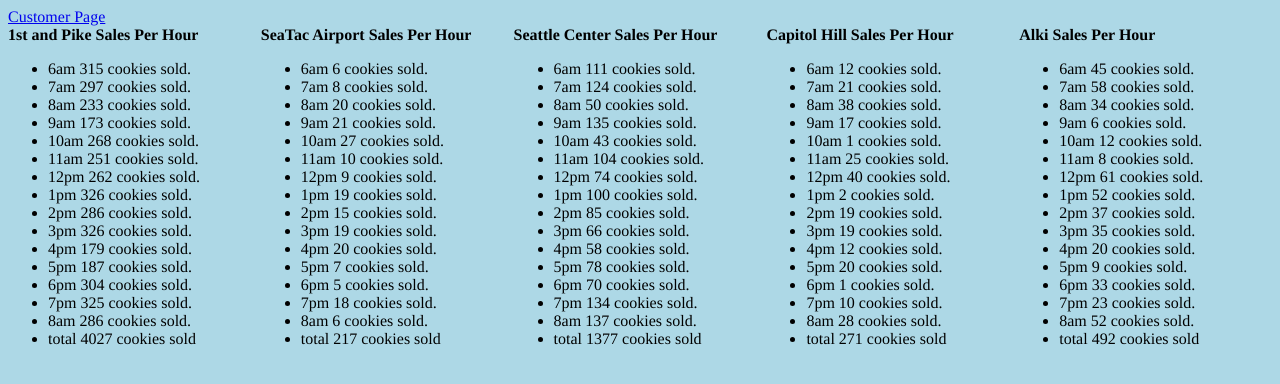
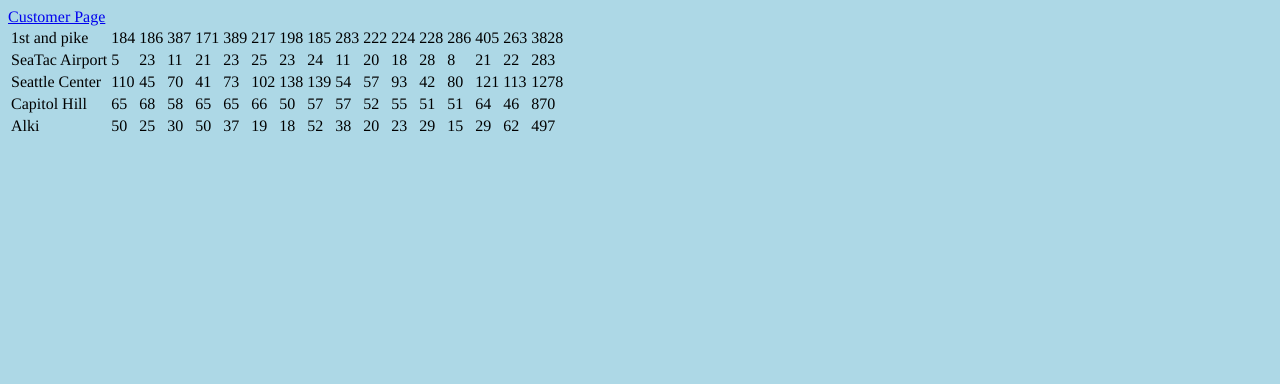
Before and after one commit to MinMaxed/cookie-stand, a plain HTML site: page sales.html in a window 1280 px wide. Drawn offline with Linux system fonts and the light colour scheme.

Commit message:
created function Object Contructor w/ prototypes

```diff
--- a/js/app.js
+++ b/js/app.js
@@ -2,128 +2,197 @@
 
 var hoursOpen =  ['6am', '7am', '8am', '9am', '10am', '11am', '12pm', '1pm', '2pm', '3pm', '4pm', '5pm', '6pm', '7pm', '8am'];
 
-var firstAndPike = {
-  customersMin: 23,
-  customersMax: 65,
-  cookiePerCustomer: 6.3,
-  totalSales: 0,
-  salesPerHours: function() {
-    var store1 = document.getElementById('firstAndPike');
-    for (var i=0; i<hoursOpen.length; i++) {
+var allStores = [];
 
-      var customersPerHour = Math.random()*(this.customersMax-this.customersMin) + this.customersMin;
+var storeTable = document.getElementById('stores');
 
-      var cookiesPerHour = customersPerHour*this.cookiePerCustomer;
-      this.totalSales += cookiesPerHour;
-      var salesElement = document.createElement('li');
-      salesElement.textContent = hoursOpen[i] + ' ' + Math.floor(cookiesPerHour) + ' cookies sold.';
-      store1.appendChild(salesElement);
-    }
-    var total = document.createElement('li');
-    total.textContent = 'total' + ' ' + Math.floor(this.totalSales) + ' cookies sold';
-    store1.appendChild(total);
+function Store(location,minCust, maxCust,cookiePerCust) {
+
+  this.location = location;
+  this.minCust = minCust;
+  this.maxCust = maxCust;
+  this.cookiePerCust = cookiePerCust;
+  this.totalSales = 0;
+  this.salesAtEachHour = [];
+  allStores.push(this);
+}
+
+Store.prototype.salesPerHour = function() {
+  for (var i=0; i<hoursOpen.length; i++) {
+    var customersPerHour = Math.random()*(this.maxCust-this.minCust) + this.minCust;
+
+    var cookiesPerHour = Math.floor(customersPerHour*this.cookiePerCust);
+    this.salesAtEachHour.push(cookiesPerHour);
+    this.totalSales += cookiesPerHour;
   }
 };
 
-var seaTacAirport = {
-  customersMin: 3,
-  customersMax: 24,
-  cookiePerCustomer:1.2,
-  totalSales: 0,
-  salesPerHours: function() {
-    var store2 = document.getElementById('seaTacAirport');
+Store.prototype.render = function () {
+  var trElement = document.createElement('tr');
+  var tdElement = document.createElement('td');
 
-    for (var i=0; i<hoursOpen.length; i++) {
-      var customersPerHour = Math.random()*(this.customersMax - this.customersMin) + this.customersMin;
+  tdElement.textContent = this.location;
+  trElement.appendChild(tdElement);
 
-      var cookiesPerHour = customersPerHour*this.cookiePerCustomer;
-      this.totalSales += cookiesPerHour;
-      var salesElement = document.createElement('li');
-      salesElement.textContent = hoursOpen[i] + ' ' + Math.floor(cookiesPerHour) + ' cookies sold.';
-      store2.appendChild(salesElement);
-    }
-    var total = document.createElement('li');
-    total.textContent = 'total' + ' ' + Math.floor(this.totalSales) + ' cookies sold';
-    store2.appendChild(total);
+  for (var i = 0; i < hoursOpen.length; i++) {
+    tdElement = document.createElement('td');
+    tdElement.textContent = this.salesAtEachHour[i];
+    trElement.appendChild(tdElement);
   }
+
+  tdElement = document.createElement('td');
+  tdElement.textContent = this.totalSales;
+  trElement.appendChild(tdElement);
+
+  storeTable.appendChild(trElement);
 };
 
-var seattleCenter = {
-  customersMin: 11,
-  customersMax: 38,
-  cookiesPerCustomer: 3.7,
-  totalSales: 0,
-  salesPerHours: function() {
-    var store3 = document.getElementById('seattleCenter');
+var firstAndPike = new Store('1st and pike', 23, 65, 6.3);
+var seaTacAirport = new Store('SeaTac Airport', 3, 24, 1.2);
+var seattleCenter = new Store('Seattle Center', 11, 38, 3.7);
+var capitolHill = new Store('Capitol Hill', 20, 30, 2.3);
+var alki = new Store('Alki', 2, 16, 4.6);
 
-    for(var i=0; i<hoursOpen.length; i++) {
-      var customersPerHour = Math.random()*(this.customersMax-this.customersMin) + this.customersMin;
 
-      var cookiesPerHour = customersPerHour*this.cookiesPerCustomer;
-      this.totalSales += cookiesPerHour;
+firstAndPike.salesPerHour();
+firstAndPike.render();
 
-      var salesElement = document.createElement('li');
-      salesElement.textContent = hoursOpen[i] + ' ' + Math.floor(cookiesPerHour) + ' cookies sold.';
-      store3.appendChild(salesElement);
-    }
-    var total = document.createElement('li');
-    total.textContent = 'total' + ' ' + Math.floor(this.totalSales) + ' cookies sold';
-    store3.appendChild(total);
-  }
-};
+seaTacAirport.salesPerHour();
+seaTacAirport.render();
 
-var capitolHill = {
-  customersMin: 20,
-  customersMax: 38,
-  cookiePerCustomer: 2.3,
-  totalSales: 0,
-  salesPerHours: function() {
-    var store4 = document.getElementById('capitolHill');
+seattleCenter.salesPerHour();
+seattleCenter.render();
 
-    for(var i=0; i < hoursOpen.length; i++) {
-      var customersPerHour = Math.random()*(this.customersMax-this.customersMin);
+capitolHill.salesPerHour();
+capitolHill.render();
 
-      var cookiesPerHour = customersPerHour*this.cookiePerCustomer;
-      this.totalSales += cookiesPerHour;
-
-      var salesElement = document.createElement('li');
-      salesElement.textContent = hoursOpen[i] + ' ' + Math.floor(cookiesPerHour) + ' cookies sold.';
-      store4.appendChild(salesElement);
-    }
-    var total = document.createElement('li');
-    total.textContent = 'total' + ' ' + Math.floor(this.totalSales) + ' cookies sold';
-    store4.appendChild(total);
-  }
-};
-
-var alki = {
-  customersMin: 2,
-  customersMax: 16,
-  cookiePerCustomer: 4.6,
-  totalSales: 0,
-  salesPerHours: function() {
-    var store5 = document.getElementById('alki');
-
-    for(var i=0; i < hoursOpen.length; i++) {
-      var customersPerHour = Math.random()*(this.customersMax-this.customersMin);
-
-      var cookiesPerHour = customersPerHour*this.cookiePerCustomer;
-      this.totalSales += cookiesPerHour;
-
-      var salesElement = document.createElement('li');
-      salesElement.textContent = hoursOpen[i] + ' ' + Math.floor(cookiesPerHour) + ' cookies sold.';
-      store5.appendChild(salesElement);
-    }
-    var total = document.createElement('li');
-    total.textContent = 'total' + ' ' + Math.floor(this.totalSales) + ' cookies sold';
-    store5.appendChild(total);
-  }
-};
+alki.salesPerHour();
+alki.render();
 
 
 
-firstAndPike.salesPerHours();
-seaTacAirport.salesPerHours();
-seattleCenter.salesPerHours();
-capitolHill.salesPerHours();
-alki.salesPerHours();
+// var firstAndPike = {
+//   customersMin: 23,
+//   customersMax: 65,
+//   cookiePerCustomer: 6.3,
+//   totalSales: 0,
+//   salesPerHours: function() {
+//     var store1 = document.getElementById('firstAndPike');
+//     for (var i=0; i<hoursOpen.length; i++) {
+
+//       var customersPerHour = Math.random()*(this.customersMax-this.customersMin) + this.customersMin;
+
+//       var cookiesPerHour = customersPerHour*this.cookiePerCustomer;
+//       this.totalSales += cookiesPerHour;
+//       var salesElement = document.createElement('li');
+//       salesElement.textContent = hoursOpen[i] + ' ' + Math.floor(cookiesPerHour) + ' cookies sold.';
+//       store1.appendChild(salesElement);
+//     }
+//     var total = document.createElement('li');
+//     total.textContent = 'total' + ' ' + Math.floor(this.totalSales) + ' cookies sold';
+//     store1.appendChild(total);
+//   }
+// };
+
+// var seaTacAirport = {
+//   customersMin: 3,
+//   customersMax: 24,
+//   cookiePerCustomer:1.2,
+//   totalSales: 0,
+//   salesPerHours: function() {
+//     var store2 = document.getElementById('seaTacAirport');
+
+//     for (var i=0; i<hoursOpen.length; i++) {
+//       var customersPerHour = Math.random()*(this.customersMax - this.customersMin) + this.customersMin;
+
+//       var cookiesPerHour = customersPerHour*this.cookiePerCustomer;
+//       this.totalSales += cookiesPerHour;
+//       var salesElement = document.createElement('li');
+//       salesElement.textContent = hoursOpen[i] + ' ' + Math.floor(cookiesPerHour) + ' cookies sold.';
+//       store2.appendChild(salesElement);
+//     }
+//     var total = document.createElement('li');
+//     total.textContent = 'total' + ' ' + Math.floor(this.totalSales) + ' cookies sold';
+//     store2.appendChild(total);
+//   }
+// };
+
+// var seattleCenter = {
+//   customersMin: 11,
+//   customersMax: 38,
+//   cookiesPerCustomer: 3.7,
+//   totalSales: 0,
+//   salesPerHours: function() {
+//     var store3 = document.getElementById('seattleCenter');
+
+//     for(var i=0; i<hoursOpen.length; i++) {
+//       var customersPerHour = Math.random()*(this.customersMax-this.customersMin) + this.customersMin;
+
+//       var cookiesPerHour = customersPerHour*this.cookiesPerCustomer;
+//       this.totalSales += cookiesPerHour;
+
+//       var salesElement = document.createElement('li');
+//       salesElement.textContent = hoursOpen[i] + ' ' + Math.floor(cookiesPerHour) + ' cookies sold.';
+//       store3.appendChild(salesElement);
+//     }
+//     var total = document.createElement('li');
+//     total.textContent = 'total' + ' ' + Math.floor(this.totalSales) + ' cookies sold';
+//     store3.appendChild(total);
+//   }
+// };
+
+// var capitolHill = {
+//   customersMin: 20,
+//   customersMax: 38,
+//   cookiePerCustomer: 2.3,
+//   totalSales: 0,
+//   salesPerHours: function() {
+//     var store4 = document.getElementById('capitolHill');
+
+//     for(var i=0; i < hoursOpen.length; i++) {
+//       var customersPerHour = Math.random()*(this.customersMax-this.customersMin);
+
+//       var cookiesPerHour = customersPerHour*this.cookiePerCustomer;
+//       this.totalSales += cookiesPerHour;
+
+//       var salesElement = document.createElement('li');
+//       salesElement.textContent = hoursOpen[i] + ' ' + Math.floor(cookiesPerHour) + ' cookies sold.';
+//       store4.appendChild(salesElement);
+//     }
+//     var total = document.createElement('li');
+//     total.textContent = 'total' + ' ' + Math.floor(this.totalSales) + ' cookies sold';
+//     store4.appendChild(total);
+//   }
+// };
+
+// var alki = {
+//   customersMin: 2,
+//   customersMax: 16,
+//   cookiePerCustomer: 4.6,
+//   totalSales: 0,
+//   salesPerHours: function() {
+//     var store5 = document.getElementById('alki');
+
+//     for(var i=0; i < hoursOpen.length; i++) {
+//       var customersPerHour = Math.random()*(this.customersMax-this.customersMin);
+
+//       var cookiesPerHour = customersPerHour*this.cookiePerCustomer;
+//       this.totalSales += cookiesPerHour;
+
+//       var salesElement = document.createElement('li');
+//       salesElement.textContent = hoursOpen[i] + ' ' + Math.floor(cookiesPerHour) + ' cookies sold.';
+//       store5.appendChild(salesElement);
+//     }
+//     var total = document.createElement('li');
+//     total.textContent = 'total' + ' ' + Math.floor(this.totalSales) + ' cookies sold';
+//     store5.appendChild(total);
+//   }
+// };
+
+
+
+// firstAndPike.salesPerHours();
+// seaTacAirport.salesPerHours();
+// seattleCenter.salesPerHours();
+// capitolHill.salesPerHours();
+// alki.salesPerHours();
--- a/sales.html
+++ b/sales.html
@@ -5,7 +5,7 @@
     <title> Salmon Cookie Sales </title>
     <a href="index.html">Customer Page</a>
     <link rel="stylesheet" href="css/style.css">
-
+<!--
 
   <body>
     <main>
@@ -32,8 +32,9 @@
       <div class="store-lists">
       <strong> Alki Sales Per Hour</strong>
       <ul id="alki"></ul>
-    </div>
+    </div> -->
 
+    <table id="stores"></table>
     </main>
     <script src="js/app.js"></script>
   </body>
```
